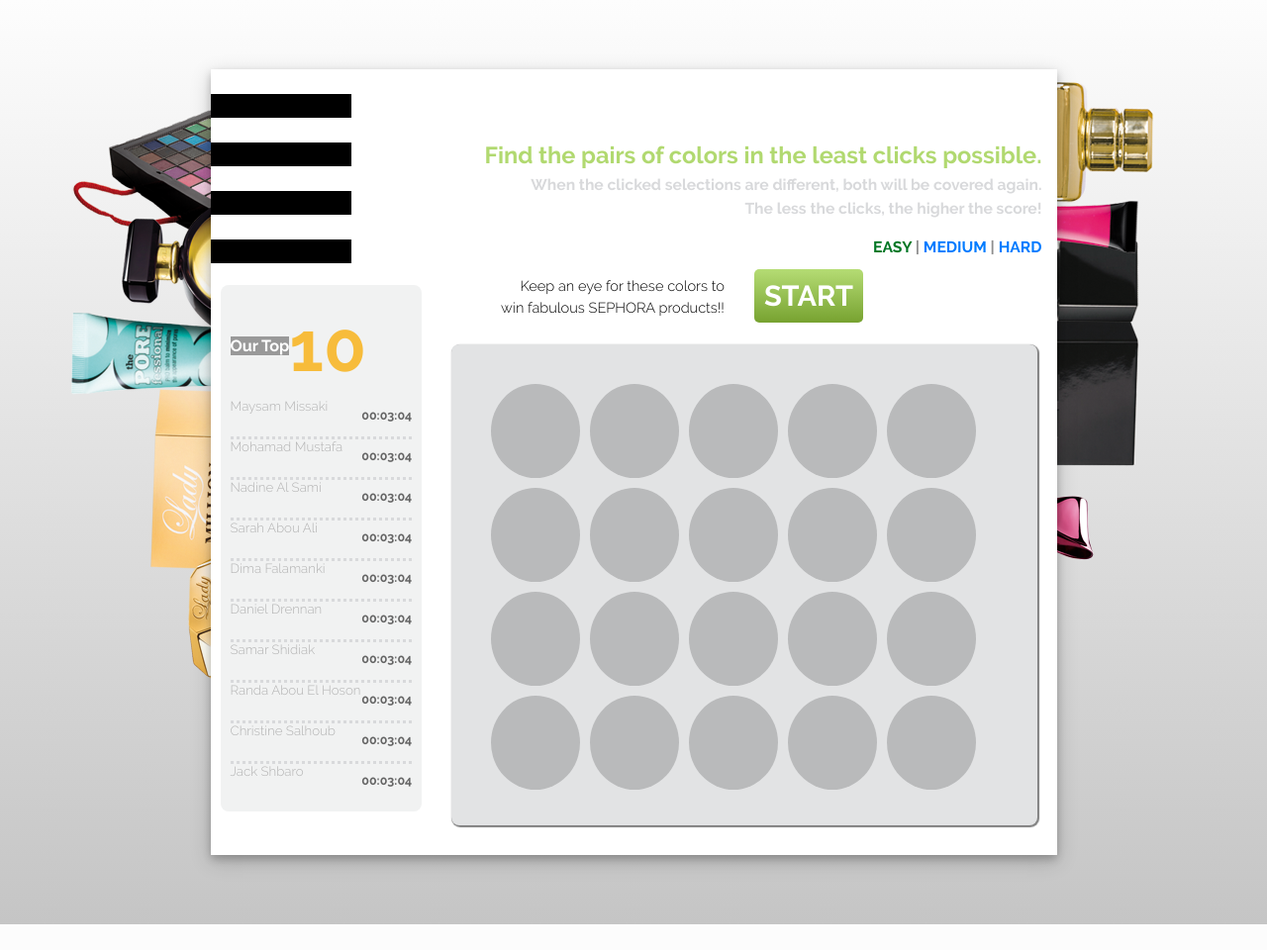
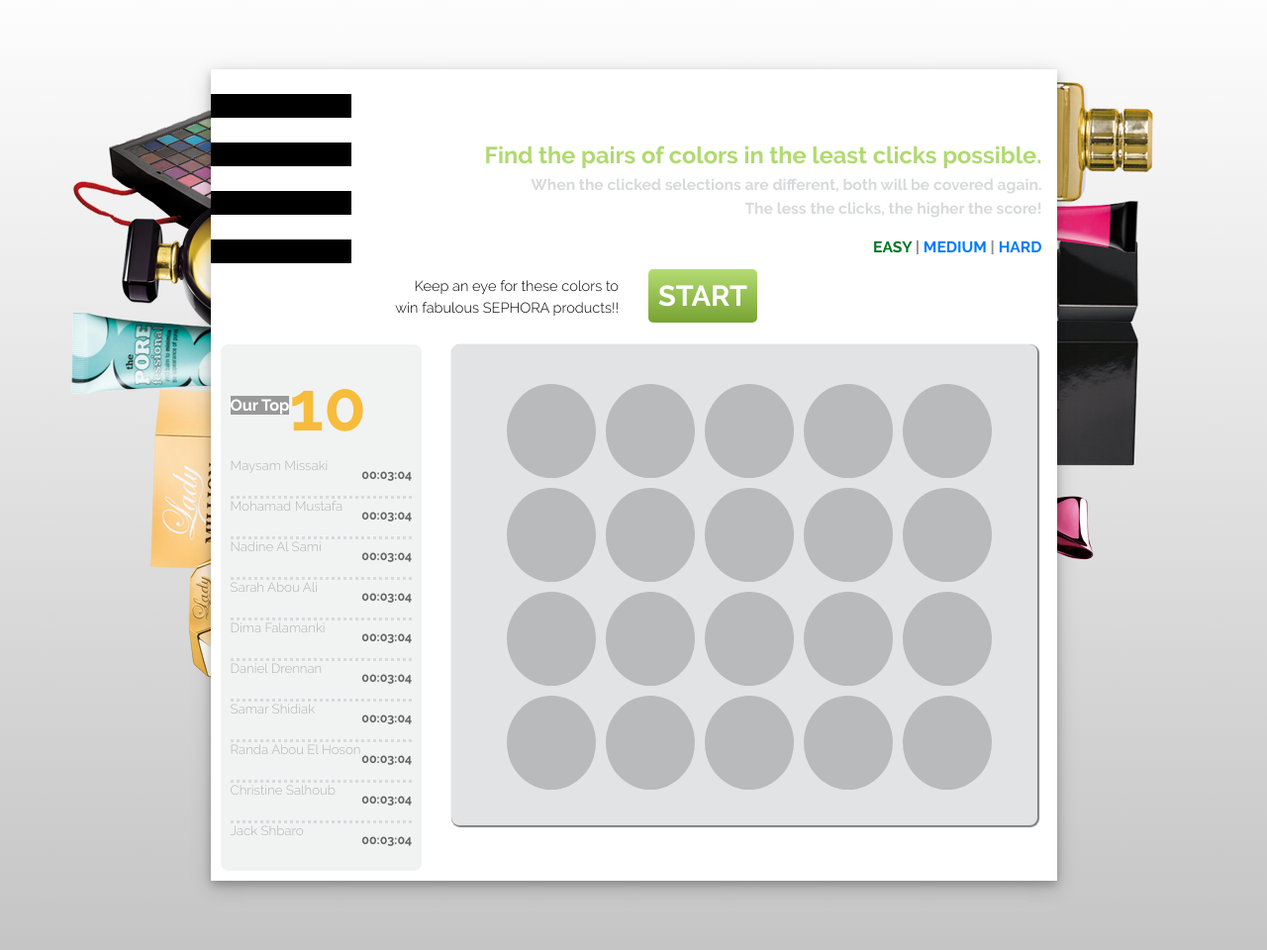
Before and after one commit to AlaaAlmutawa/Memory_Game, a PHP site: page / in a window 1280 px wide. Shown: the whole page at 99% size. Before the commit the page ends 934 px from the top, so only its background shows below. Run offline with PHP 8.4, Linux system fonts and the light colour scheme; some libraries are stand-ins or nearby versions.

Commit message:
fixing the game-container with boostrap cols/layout

```diff
--- a/index.php
+++ b/index.php
@@ -56,9 +56,22 @@ include 'header.php'
                         </div>
                     </div>
                 </div>
+                <div class="section game">
+                    <div class="row">
+                        <div class="col-md-6">
+                            <!--words here-->
+                            <p>
+                                Keep an eye for these colors to<br/>
+                                win fabulous SEPHORA products!!
+                            </p>
+                        </div>
+                        <div class="col-md-4 col-md-offset-2">
+                            <!--button-->
+                            <a class="start">START</a>
+                        </div>
+                    </div>
+                </div>
                 <div class="section">
-                    <div class="row">
-                        <div class="col-md-12">
                     <div class="row">
                         <div class="col-md-3 without-padding"> <!--topten-->
                             <div class="top-10">
@@ -162,23 +175,12 @@ include 'header.php'
                         <div class="col-md-9"> <!--game-->
                             <div class="game">
                                 <div class="row">
-                                            <div class="col-md-6">
-                                                <!--words here-->
-                                                <p>
-                                                    Keep an eye for these colors to<br/>
-                                                    win fabulous SEPHORA products!!
-                                                </p>
-                                            </div>
-                                                <div class="col-md-4 col-md-offset-2">
-                                                    <!--button-->
-                                                    <a class="start">START</a>
-                                            </div>
-                                        </div>
-                                        <div class="row">
                                     <div class="col-md-12 without-padding">
                                         <div class="game-container">
                                             <!--the circles and squares-->
                                             <div class="disks">
+                                                <div class="row">
+                                                    <div class="col-md-12">
                                                         <div class="disk">
 
                                                         </div>
@@ -194,6 +196,10 @@ include 'header.php'
                                                         <div class="disk">
 
                                                         </div>
+                                                    </div>
+                                                </div>
+                                                <div class="row">
+                                                    <div class="col-md-12">
                                                         <div class="disk">
 
                                                         </div>
@@ -209,6 +215,10 @@ include 'header.php'
                                                         <div class="disk">
 
                                                         </div>
+                                                    </div>
+                                                </div>
+                                            <div class="row">
+                                                <div class="col-md-12">
                                                     <div class="disk">
 
                                                     </div>
@@ -224,6 +234,10 @@ include 'header.php'
                                                     <div class="disk">
 
                                                     </div>
+                                                </div>
+                                            </div>
+                                            <div class="row">
+                                                <div class="col-md-12">
                                                     <div class="disk">
 
                                                     </div>
@@ -251,6 +265,6 @@ include 'header.php'
                 </div>
             </div>
         </div>
-            </div>
+
 
 <?php include 'footer.php'?>
```
Lines whose indentation alone changed are shown as unchanged.
